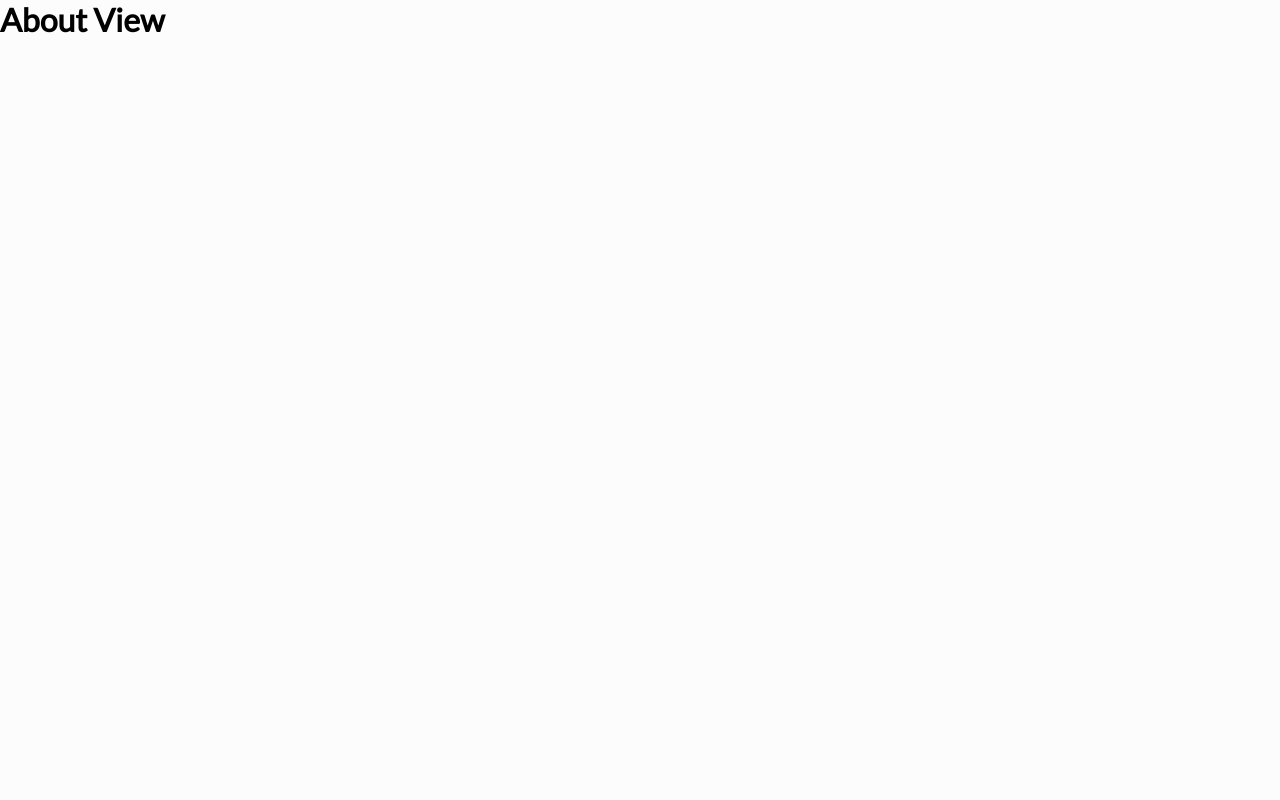
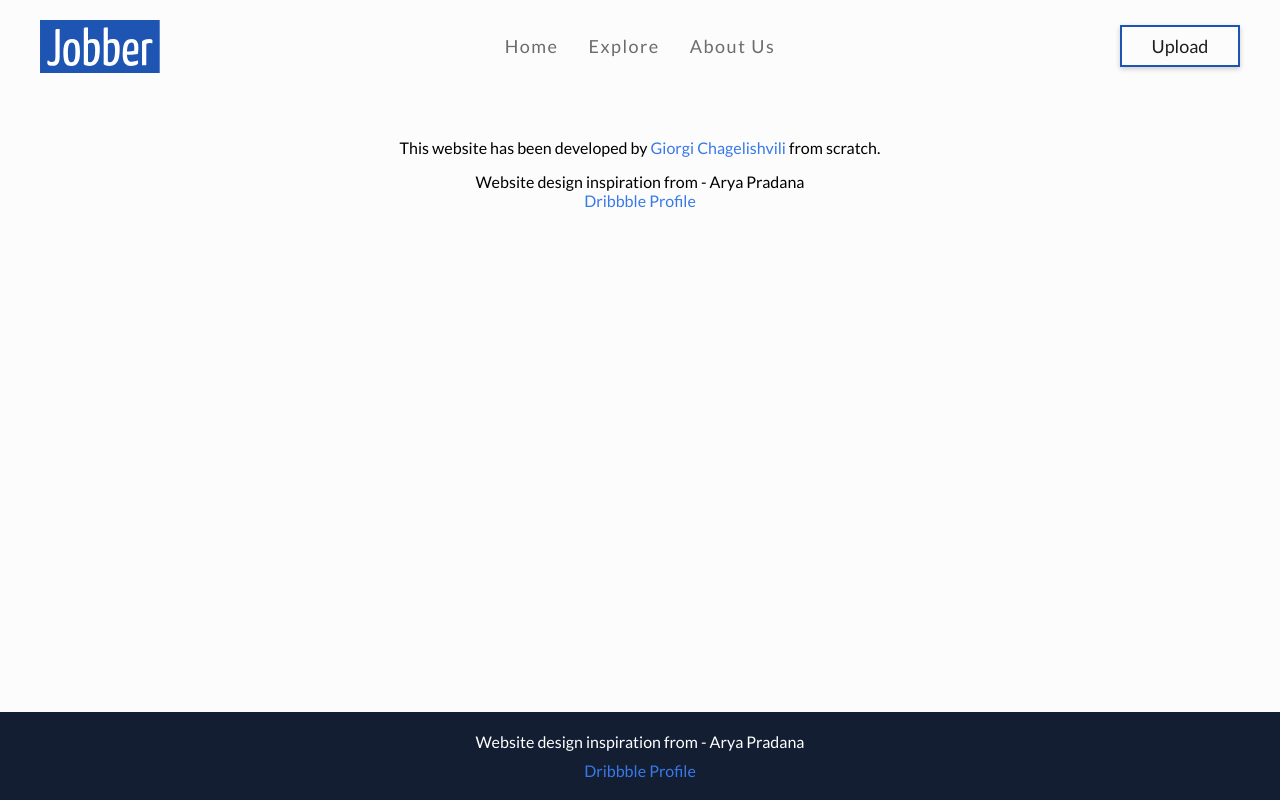
Before and after one commit to giochagelishvili/Jobber, a Vue app: page /about in a window 1280 px wide. Built offline with nearby package versions, Linux system fonts and the light colour scheme.

Commit message:
finish about view

```diff
--- a/src/views/AboutView.vue
+++ b/src/views/AboutView.vue
@@ -1,9 +1,56 @@
 <template>
-  <h1>About View</h1>
+  <header>
+    <HomeHeader />
+  </header>
+  <main>
+    <p>
+      This website has been developed by
+      <a href="https://github.com/giochagelishvili/Jobber" target="_blank">Giorgi Chagelishvili</a>
+      from scratch. <br />
+    </p>
+    <p>
+      Website design inspiration from - Arya Pradana <br />
+      <a href="https://dribbble.com/eluxarya" target="_blank">Dribbble Profile</a>
+    </p>
+  </main>
+  <footer>
+    <FooterComponent />
+  </footer>
 </template>
 
 <script>
+import HomeHeader from '../components/headers/HomeHeader.vue'
+import FooterComponent from '../components/FooterComponent.vue'
+
 export default {
-  name: 'AboutView'
+  name: 'AboutView',
+  components: { HomeHeader, FooterComponent }
 }
 </script>
+
+<style scoped>
+main {
+  flex: 1;
+}
+
+div {
+  display: flex;
+  flex-direction: column;
+  align-items: center;
+  gap: 10px;
+}
+
+p {
+  text-align: center;
+  margin-top: 15px;
+}
+
+a {
+  color: #3979e7;
+  transition: 0.2s;
+}
+
+a:hover {
+  color: #6ba0fd;
+}
+</style>
```
